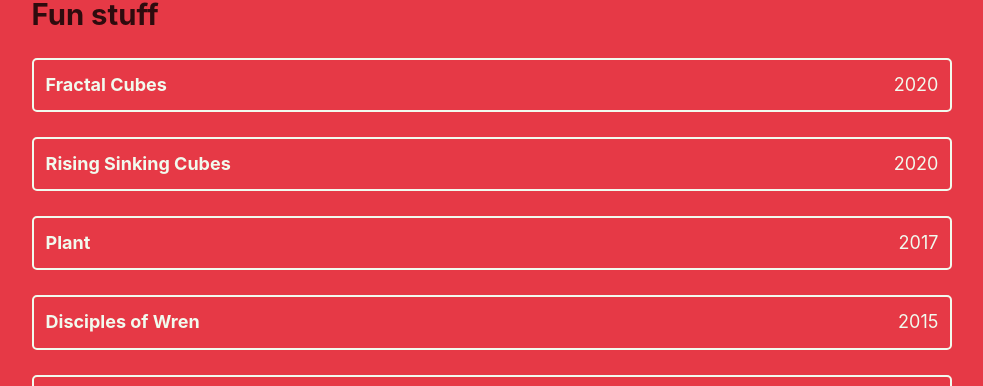
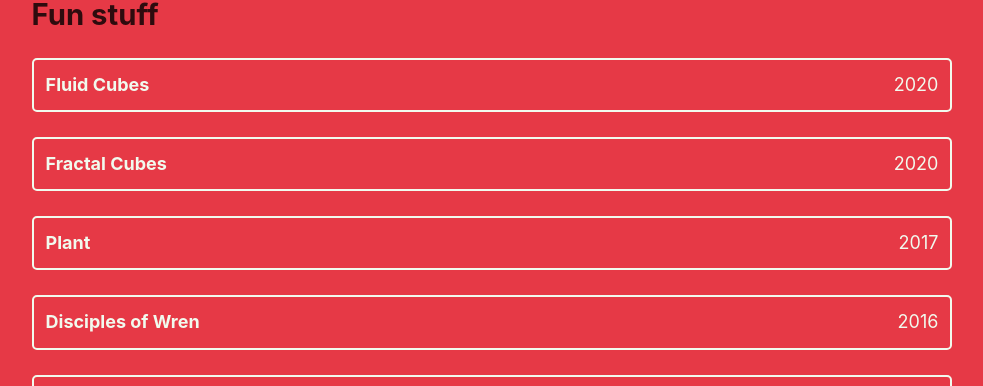
Before and after one commit to johnmccormick/landing-page, a Gatsby site: page / in a window 1280 px wide. Shown: the part 671-1057 px from the top of the page, without its empty margins (148-1131 px from the left). Built offline with nearby package versions, Linux system fonts and the light colour scheme; Gatsby itself is replaced by a stand-in of ours.

Commit message:
Updated urls, dates and order

```diff
--- a/src/pages/index.js
+++ b/src/pages/index.js
@@ -16,10 +16,10 @@ const IndexPage = () => (
     <Widget url="https://www.pizzaexpress.com/mobile-pay" title="PizzaExpress: Mobile Pay" subtitle="2020"/>
     <Widget url="https://tv-roulette.herokuapp.com" title="TV Roulette" subtitle="2019"/>
     <h2>Fun stuff</h2>
+    <Widget url="https://johnmccormick.github.io/fluid-cubes/" title="Fluid Cubes" subtitle="2020"/>
     <Widget url="https://johnmccormick.github.io/fractal-cubes/" title="Fractal Cubes" subtitle="2020"/>
-    <Widget url="https://johnmccormick.github.io/rising-sinking-cubes/" title="Rising Sinking Cubes" subtitle="2020"/>
     <Widget url="https://johnmccormick.github.io/plant/" title="Plant" subtitle="2017"/>
-    <Widget url="https://disciplesofwren.com" title="Disciples of Wren" subtitle="2015"/>
+    <Widget url="https://disciplesofwren.com" title="Disciples of Wren" subtitle="2016"/>
     <Widget url="https://johnmccormick.github.io/lightcycles/" title="Light Cycles" subtitle="2011"/>
   </Layout>
 )
```
Also changed, not shown: manifest.webmanifest (deleted).
